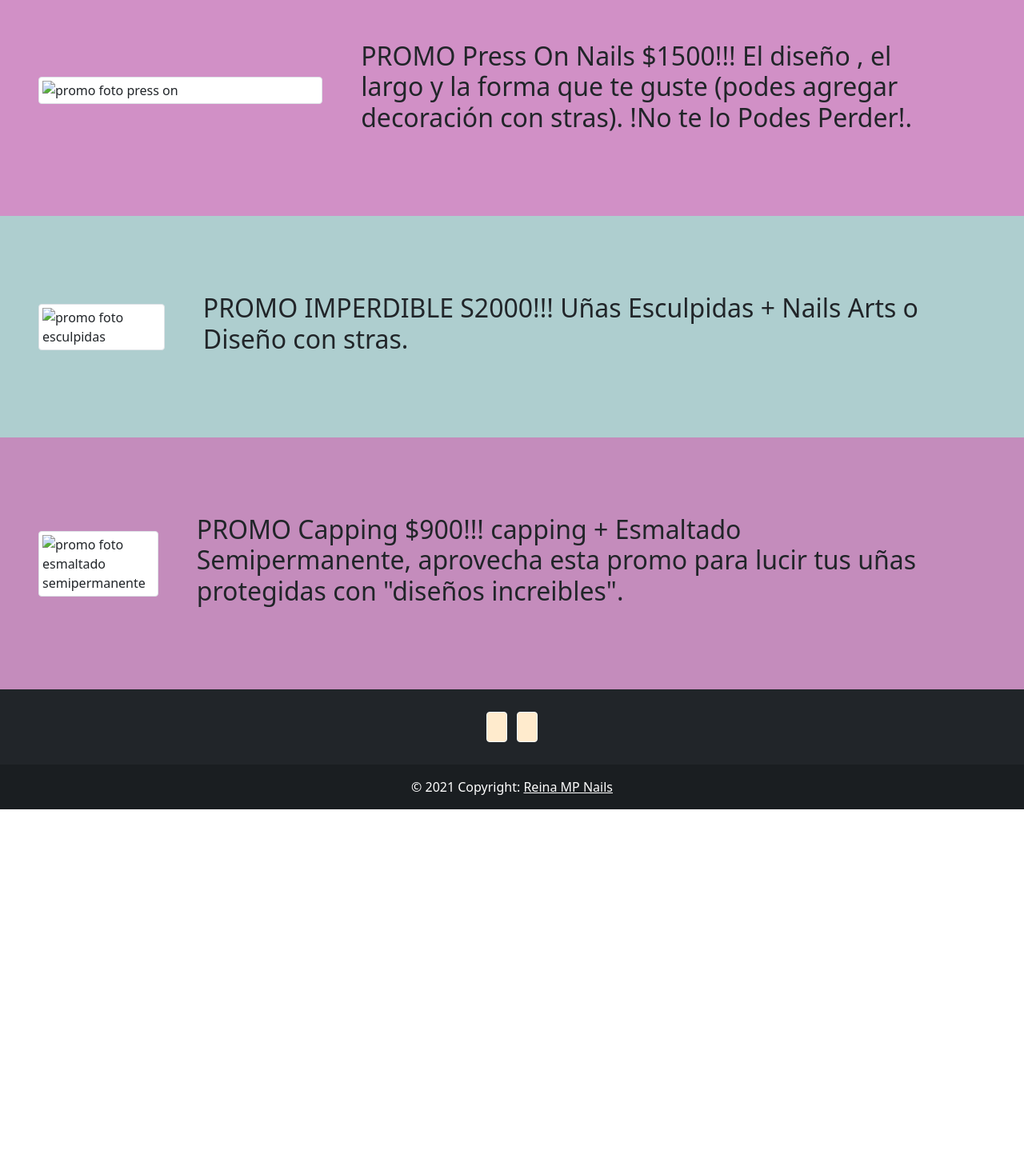
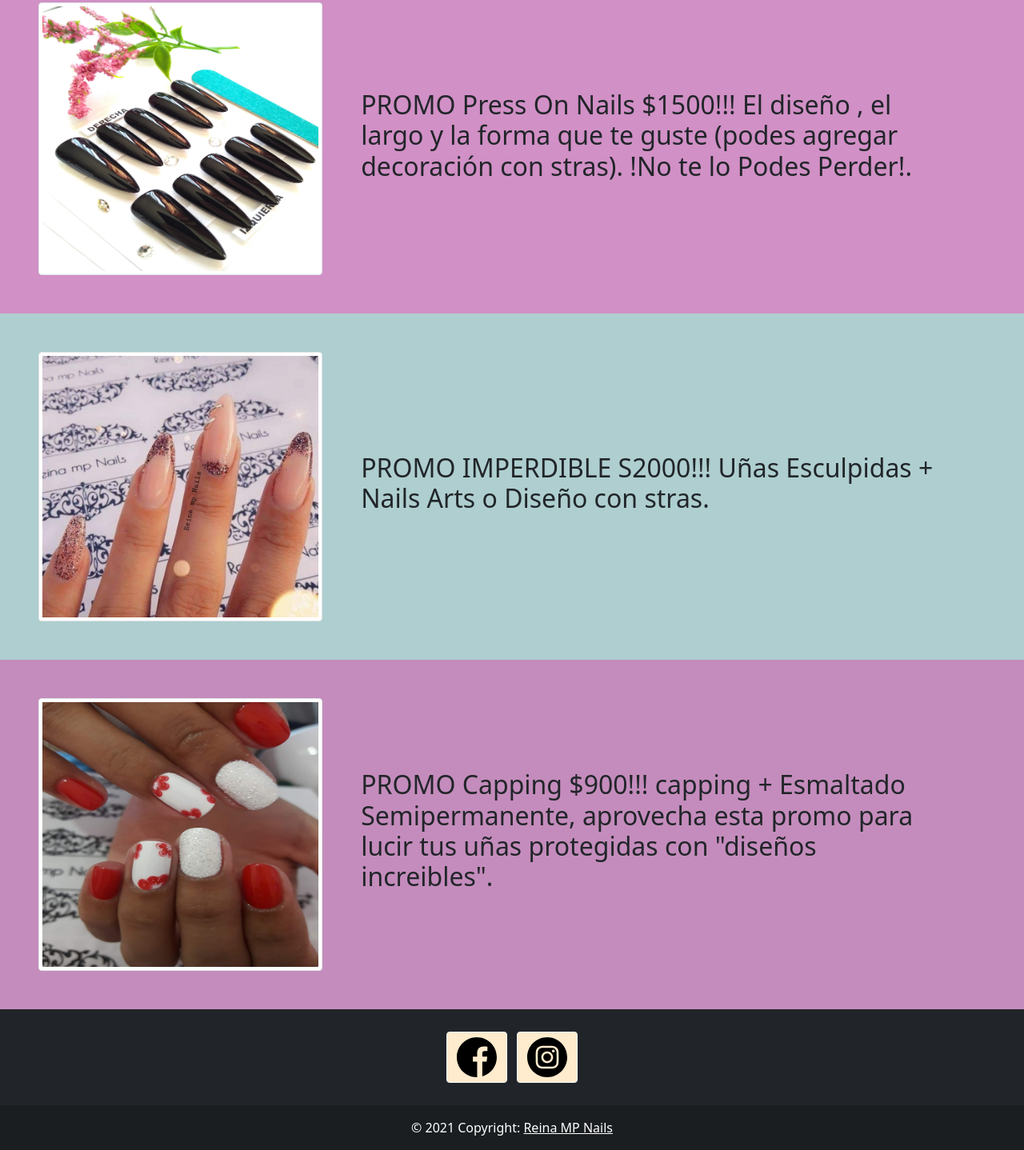
Before and after one commit to mauromp21/Reina-MP-Nails, a plain HTML site: page promociones.html in a window 1280 px wide. Shown: the part 141-1579 px from the top of the page at 80% size. Before the commit the page ends 1153 px from the top, so only its background shows below. Drawn offline with nearby package versions, Linux system fonts and the light colour scheme.

Commit message:
correcion de direccion de imagenes

```diff
--- a/promociones.html
+++ b/promociones.html
@@ -47,19 +47,19 @@
             <div class="containers-fluid  ">
              <div class="column ">
               <div class=" promo-1  row-md-4 d-flex flex-row align-items-center p-5 ">
-                <img src="imagenes/galeria/promociones/promo1.png" alt="promo foto press on " class="img-thumbnail w-100" /></a>
+                <img src="imagenes/promociones/promo1.png" alt="promo foto press on " class="img-thumbnail w-100" /></a>
                   <div class="texto-promo1 p-5">
                     <h2>PROMO Press On Nails $1500!!!     El diseño , el largo y la forma que te guste (podes agregar decoración con stras). !No te lo Podes Perder!.</h2>
                   </div>
               </div>
               <div class=" promo-2 row-md-4 d-flex flex-row align-items-center p-5">
-                <img src="imagenes/galeria/promociones/promo2.png"  alt="promo foto esculpidas" class="img-thumbnail " /></a>
+                <img src="imagenes/promociones/promo2.png"  alt="promo foto esculpidas" class="img-thumbnail " /></a>
                 <div class="texto-promo2 p-5">
                   <h2>PROMO IMPERDIBLE S2000!!!     Uñas Esculpidas + Nails Arts o Diseño con stras.</h2>
                 </div>
               </div>
               <div class=" promo-3 row-md-4 d-flex flex-row align-items-center p-5">
-                <img src="imagenes/galeria/promociones/promo3.png" alt="promo foto esmaltado semipermanente" class="img-thumbnail" /></a>
+                <img src="imagenes/promociones/promo3.png" alt="promo foto esmaltado semipermanente" class="img-thumbnail" /></a>
                   <div class="texto-promo3 p-5">
                     <h2>PROMO Capping $900!!!     capping + Esmaltado Semipermanente, aprovecha esta promo para lucir tus uñas protegidas con "diseños increibles".
               </div>
@@ -74,11 +74,11 @@
               <section class="mb-4">
                 <!-- Facebook -->
                 <a class="btn btn-outline-light btn-floating m-1" href="https://www.facebook.com/reinampnails/" role="button"
-                  ><i class="fab fa-facebook-f"> <img src="imagenes/galeria/footer/face.svg" width="50px" alt=""></i
+                  ><i class="fab fa-facebook-f"> <img src="imagenes/footer/face.svg" width="50px" alt=""></i
                 ></a>
                 <!-- Instagram -->
                 <a class="btn btn-outline-light btn-floating m-1" href="https://www.instagram.com/reinampnails/" role="button"
-                  ><i class="fab fa-instagram"> <img src="imagenes/galeria/footer/insta.svg" width="50px" alt=""></i
+                  ><i class="fab fa-instagram"> <img src="imagenes/footer/insta.svg" width="50px" alt=""></i
                 ></a>
 
               </section>
```
Also changed, not shown: css/style.css, 1 other file.
